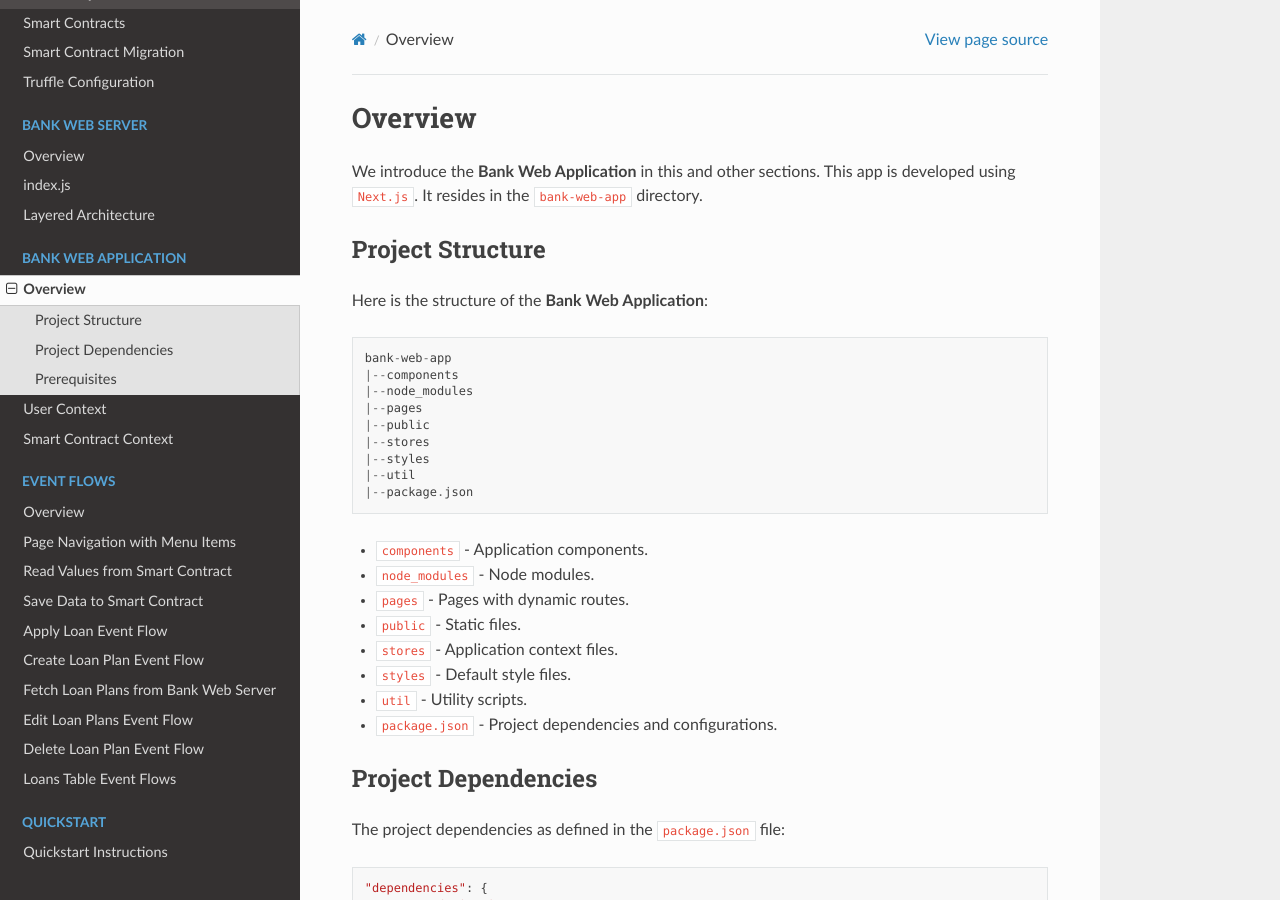
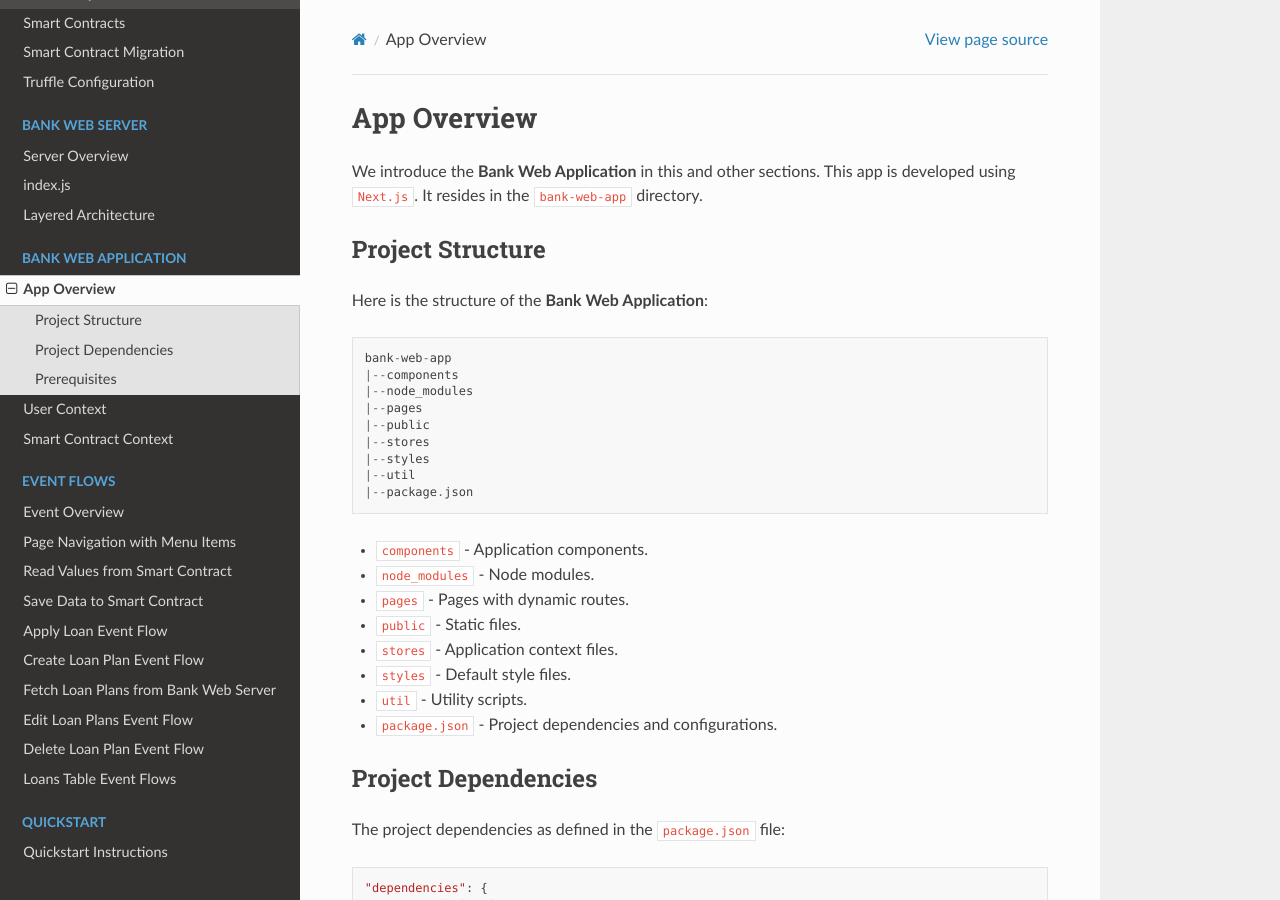
Before and after one commit to NivedithaKarthikeyan/LandregistryApp, a Sphinx documentation site: the page built from docs/source/bankClient/introduction.rst, in a window 1280 px wide and 900 px high. Built offline with Sphinx 7.4.7 and the Read the Docs theme 2.0.0, drawn with Linux system fonts in a browser that asks for light colours; some of the changed text lies outside the part shown.

Commit message:
Update docs/source/bankServer/introduction.rst, docs/source/eventFlow/guide.rst, docs/source/bankClient/introduction.rst

```diff
--- a/docs/source/bankClient/introduction.rst
+++ b/docs/source/bankClient/introduction.rst
@@ -1,4 +1,4 @@
-Overview
+App Overview
 ================================
 
 We introduce the **Bank Web Application** in this and other sections.
--- a/docs/source/bankServer/introduction.rst
+++ b/docs/source/bankServer/introduction.rst
@@ -1,4 +1,4 @@
-Overview
+Server Overview
 =======================
 
 This section describes important functions of the **Bank Web Server**.
--- a/docs/source/eventFlow/guide.rst
+++ b/docs/source/eventFlow/guide.rst
@@ -1,6 +1,6 @@
 .. _eventflow:
 
-Overview
+Event Overview
 ==================================
 
 To further understand the files and code in the Microfinance dApp system, we illustrate and trace various event flows from the web app to the different parts of the system here.
```
